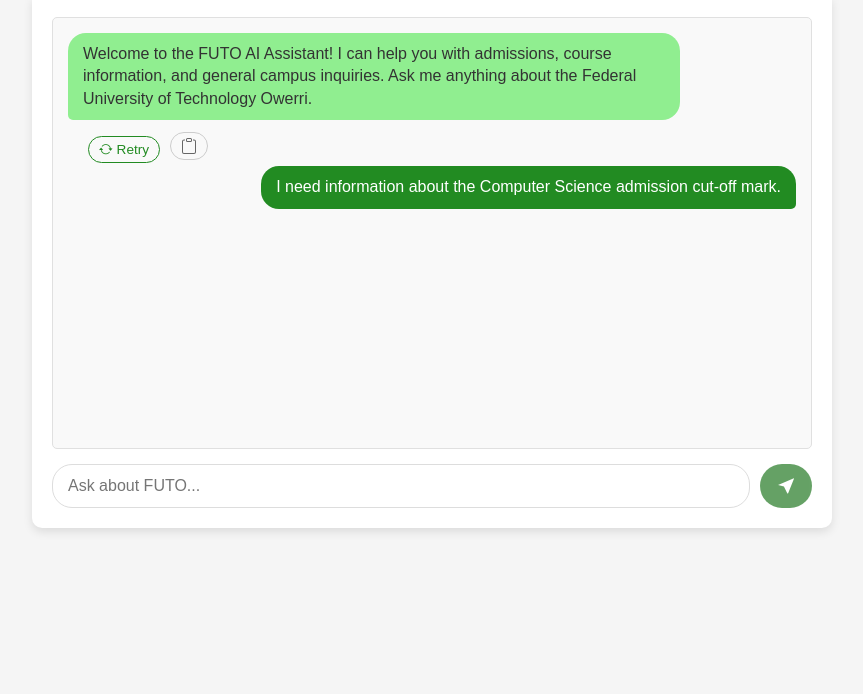
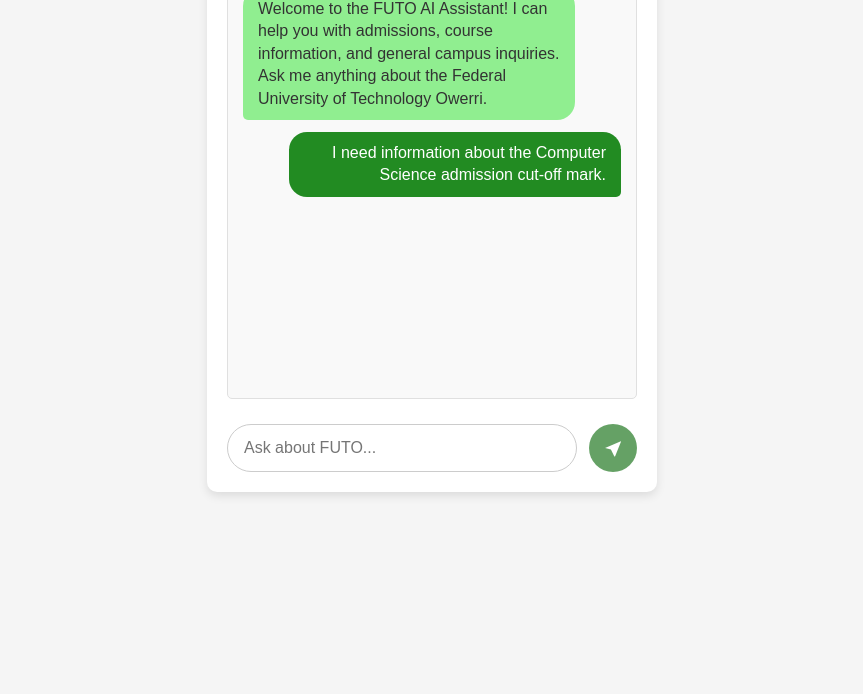
Before and after one commit to GunroarCannon/futo-chatbot-widget, a website: page chat.html in a window 1280 px wide. Shown: the part 106-800 px from the top of the page, without its empty margins (208-1071 px from the left). Drawn offline with nearby package versions, Linux system fonts and the light colour scheme.

Commit message:
Update chat.html

```diff
--- a/chat.html
+++ b/chat.html
@@ -4,9 +4,8 @@
     <meta charset="UTF-8">
     <meta name="viewport" content="width=device-width, initial-scale=1.0">
     <title>FUTO Chat Assistant</title>
-    <link rel="stylesheet" href="https://cdn.jsdelivr.net/npm/bootstrap-icons@1.11.3/font/bootstrap-icons.min.css">
     <style>
-        /* Chatbot Specific Styles */
+        /* Base Styling for the Modal (Unchanged) */
         body {
             font-family: 'Poppins', sans-serif;
             margin: 0;
@@ -15,9 +14,13 @@
         }
 
         .chat-container {
-            max-width: 800px;
-            margin: 20px auto;
-            padding: 20px;
+            /* Keep width constrained for mobile/desktop view */
+            width: 100%;
+            max-width: 450px;
+            margin: 0 auto; /* Removed 20px margin so it fills the modal wrapper */
+            padding: 0; /* Remove padding from container */
+            height: 100%; /* Ensure container fills the wrapper */
+            box-sizing: border-box;
         }
 
         .chat-header {
@@ -26,16 +29,15 @@
             padding: 15px;
             border-radius: 10px 10px 0 0;
             text-align: center;
-            /* Added for positioning the cancel button */
             position: relative;
         }
 
         .chat-header h2 {
             margin: 0;
-            font-size: 1.8rem;
+            font-size: 1.5rem; /* Slightly smaller header for better UX */
         }
 
-        /* --- New Cancel Button Styles --- */
+        /* Cancel Button Styles (Unchanged) */
         #cancel-btn {
             position: absolute;
             right: 15px;
@@ -44,7 +46,7 @@
             background: none;
             border: none;
             color: white;
-            font-size: 1.5rem; /* Larger icon */
+            font-size: 1.5rem;
             cursor: pointer;
             transition: color 0.3s;
             padding: 0;
@@ -52,19 +54,24 @@
         }
 
         #cancel-btn:hover {
-            color: #ffcccc; /* Light red/pink on hover */
+            /* color: #ffcccc; */
+            transform: translateY(-50%) scale(1.2);
         }
-        /* -------------------------------- */
 
         .chatbox {
             background-color: white;
             border-radius: 0 0 10px 10px;
             box-shadow: 0 4px 10px rgba(0, 0, 0, 0.1);
             padding: 20px;
+            height: 500px; /* Explicit height for a better mobile experience */
+            display: flex;
+            flex-direction: column;
         }
 
         .chat-log {
-            height: 400px;
+            /* Adjusted height to fit within the new flex chatbox */
+            flex-grow: 1;
+            height: auto; /* Use auto since flex-grow handles the height */
             overflow-y: auto;
             border: 1px solid #e0e0e0;
             border-radius: 5px;
@@ -73,6 +80,7 @@
             background-color: #f9f9f9;
         }
 
+        /* Message Styles (Unchanged) */
         .user-message, .bot-message {
             margin-bottom: 12px;
             padding: 10px 15px;
@@ -85,7 +93,7 @@
         }
 
         .user-message {
-            background-color: #228B22; /* Forest green */
+            background-color: #228B22;
             color: white;
             text-align: right;
             margin-left: auto;
@@ -93,35 +101,42 @@
         }
 
         .bot-message {
-            background-color: #90EE90; /* Light green */
+            background-color: #90EE90;
             color: #333;
             text-align: left;
             margin-right: auto;
             border-bottom-left-radius: 5px;
             position: relative;
         }
-
-        /* --- START: Added CSS for Paste/Retry Button Positioning and Style --- */
-
-        /* Container for grouping action buttons below a message */
-        .message-actions {
-            /* Aligns the buttons to the left for bot messages (default) */
-            text-align: left;
-            margin-top: 0px; /* Pulls the actions closer to the message bubble */
-            margin-bottom: 3px;
-            padding-left: 15px; /* Matches bot-message padding */
-            clear: both; /* Ensures the buttons drop below the float/block element */
+        .bot-message strong {
+            font-weight: 600;
+            display: block;
+            margin-bottom: 6px;
+            font-size: 1rem;
         }
 
-        /* For user messages, push the action buttons to the right */
+        /* Message Action Styles (Unchanged) */
+        .message-actions {
+            text-align: left;
+            margin-top: 0px;
+            margin-bottom: 3px;
+            padding-left: 15px;
+            clear: both;
+
+            display: flex;
+            gap: 8px;
+            margin-top: 8px;
+            justify-content: flex-end;
+
+        }
+
         .user-message-actions {
             text-align: right;
-            padding-right: 15px; /* Matches user-message padding */
+            padding-right: 15px;
             padding-left: 0;
         }
 
         .action-btn {
-            /* Base style for both Paste and Retry buttons */
             background: none;
             border: 1px solid #ccc;
             color: #666;
@@ -129,7 +144,7 @@
             border-radius: 20px;
             cursor: pointer;
             font-size: 0.85rem;
-            margin-left: 5px; /* Spacing between buttons */
+            margin-left: 5px;
             transition: background-color 0.2s, border-color 0.2s;
             display: inline-flex;
             align-items: center;
@@ -137,26 +152,24 @@
         }
 
         .action-btn:hover {
-            background-color: #48b45741;
-            border-color: #1d5a18;
+            /* background-color: #48b45741;
+            border-color: #1d5a18; */
             color: #333;
+            transform: scale(1.1);
         }
 
-        /* Specific styling for Retry (often highlighted) */
         .retry-btn {
-            border-color: #228B22; /* Forest green border */
-            color: #228B22; /* Forest green text */
+            border-color: #228B22;
+            color: #228B22;
         }
 
         .retry-btn:hover {
-            background-color: #e6f7e6; /* Light green hover background */
+            background-color: #e6f7e6;
             border-color: #006400;
-            color: #006400; /* Darker green hover text */
+            color: #006400;
         }
 
-        /* --- END: Added CSS for Paste/Retry Button Positioning and Style --- */
-
-        /* Typing indicator styles */
+        /* Typing indicator styles (Unchanged) */
         .typing span {
             animation: bounce 1.4s infinite ease-in-out;
             animation-fill-mode: both;
@@ -187,33 +200,48 @@
         .chat-input {
             display: flex;
             gap: 10px;
+            /* Added padding to separate input from chatbox bottom edge */
+            padding-top: 10px;
+        }
+
+        /* Input Field Fixes (Dark Mode/Color Explicitly Set) */
+
+        .chat-input {
+            display: flex;
+            gap: 12px;
         }
 
         .chat-input input {
             flex: 1;
-            padding: 12px 15px;
-            border: 1px solid #ddd;
-            border-radius: 20px;
+            padding: 14px 16px;
             font-size: 1rem;
-            min-width: 0;
+            border-radius: 25px;
+            border: 1px solid #ccc;
+            background: white;
+            color: #333;
+            transition: border 0.25s ease, box-shadow 0.25s ease;
+        }
+
+        .chat-input input:focus {
+            border-color: #228b22;
+            box-shadow: 0 0 0 3px rgba(34, 139, 34, 0.2);
+            outline: none;
         }
 
         .chat-input button {
-            padding: 12px 18px;
+            padding: 12px 16px;
+            background-color: #006400;
+            color: white;
             border: none;
             border-radius: 25px;
+            font-size: 1rem;
             cursor: pointer;
-            font-weight: bold;
-            transition: background-color 0.3s, transform 0.1s;
-            white-space: nowrap;
-            display: flex; /* Allow button content to align */
-            align-items: center;
-            gap: 5px;
+            transition: background-color 0.25s ease, transform 0.1s ease;
         }
 
-        /* Style for the SEND button */
+        /* Send Button Styles (Unchanged) */
         .chat-input #send-btn {
-            background-color: #006400; /* Dark green */
+            background-color: #006400;
             color: white;
         }
 
@@ -236,14 +264,27 @@
             vertical-align: middle;
         }
 
-        /* Mobile responsiveness */
+        /* Accessibility Hiding for Input Label */
+        .visually-hidden {
+            position: absolute;
+            width: 1px;
+            height: 1px;
+            margin: -1px;
+            padding: 0;
+            overflow: hidden;
+            clip: rect(0, 0, 0, 0);
+            border: 0;
+        }
+
+
+        /* Mobile responsiveness (Unchanged) */
         @media (max-width: 600px) {
             .chat-container {
                 padding: 10px;
-                margin: 10px auto;
+                margin: 0 auto; /* Removed top/bottom margin for better use of screen space */
             }
             .chat-input button {
-                padding: 10px 12px; /* Smaller padding on mobile */
+                padding: 10px 12px;
                 font-size: 0.9rem;
             }
 
@@ -257,30 +298,18 @@
 <body>
     <div class="chat-container">
         <div class="chat-header">
-            <button class="cancel-btn" id="cancel-btn" title="Cancel/Close Chat">
+            <button class="cancel-btn" id="cancel-btn" title="Close Chat">
                 <svg xmlns="http://www.w3.org/2000/svg" width="24" height="24" fill="currentColor" viewBox="0 0 16 16" style="vertical-align: middle;">
                     <path d="M16 8A8 8 0 1 1 0 8a8 8 0 0 1 16 0M5.354 4.646a.5.5 0 1 0-.708.708L7.293 8l-2.647 2.646a.5.5 0 0 0 .708.708L8 8.707l2.646 2.647a.5.5 0 0 0 .708-.708L8.707 8l2.647-2.646a.5.5 0 0 0-.708-.708L8 7.293z"/>
                 </svg>
             </button>
 
             <h2>FUTO Assistant</h2>
-             <!-- <span class="futo-badge">Official</span></h2> -->
         </div>
         <div class="chatbox">
             <div id="chat-log" class="chat-log">
                 <div class="bot-message">
                     Welcome to the FUTO AI Assistant! I can help you with admissions, course information, and general campus inquiries. Ask me anything about the Federal University of Technology Owerri.
-                </div>
-                <div class="message-actions">
-                    <button class="action-btn retry-btn" title="Retry the previous query">
-                        <i class="bi bi-arrow-repeat"></i> Retry
-                    </button>
-                    <button class="action-btn paste-btn" title="Copy response to clipboard">
-                       <svg xmlns="http://www.w3.org/2000/svg" width="16" height="16" fill="currentColor" viewBox="0 0 16 16">
-                        <path d="M4 1.5H3a2 2 0 0 0-2 2V14a2 2 0 0 0 2 2h10a2 2 0 0 0 2-2V3.5a2 2 0 0 0-2-2h-1v1h1a1 1 0 0 1 1 1V14a1 1 0 0 1-1 1H3a1 1 0 0 1-1-1V3.5a1 1 0 0 1 1-1h1z"/>
-                        <path d="M9.5 1a.5.5 0 0 1 .5.5v1a.5.5 0 0 1-.5.5h-3a.5.5 0 0 1-.5-.5v-1a.5.5 0 0 1 .5-.5zm-3-1A1.5 1.5 0 0 0 5 1.5v1A1.5 1.5 0 0 0 6.5 4h3A1.5 1.5 0 0 0 11 2.5v-1A1.5 1.5 0 0 0 9.5 0z"/>
-                    </svg>
-                    </button>
                 </div>
                 <div class="user-message">
                     I need information about the Computer Science admission cut-off mark.
@@ -289,9 +318,10 @@
 
             <form class="chat-form" id="chat-form" novalidate>
                 <div class="chat-input">
-                    <input type="text" id="user-input" placeholder="Ask about FUTO..." required>
+                    <label for="user-input" class="visually-hidden">Chat message input</label>
+                    <input type="text" id="user-input" placeholder="Ask about FUTO..." required aria-label="Ask about FUTO">
 
-                    <button type="submit" class="send-btn" id="send-btn" disabled>
+                    <button type="submit" class="send-btn" id="send-btn" disabled title="Send Message" aria-label="Send Message">
                         <svg xmlns="http://www.w3.org/2000/svg" width="16" height="16" fill="currentColor" viewBox="0 0 16 16" style="vertical-align: middle;">
                             <path d="M15.854.146a.5.5 0 0 1 .11.54l-5.819 14.547a.5.5 0 0 1-.9.093l-3.326-6.726L.146 6.958a.5.5 0 0 1 .54-.11L15.854.146z"/>
                             <path d="M12.973 3.535l-7.464 3.732L10.53 9.47l-3.732 7.464 3.732-7.464L12.973 3.535z"/>
```
